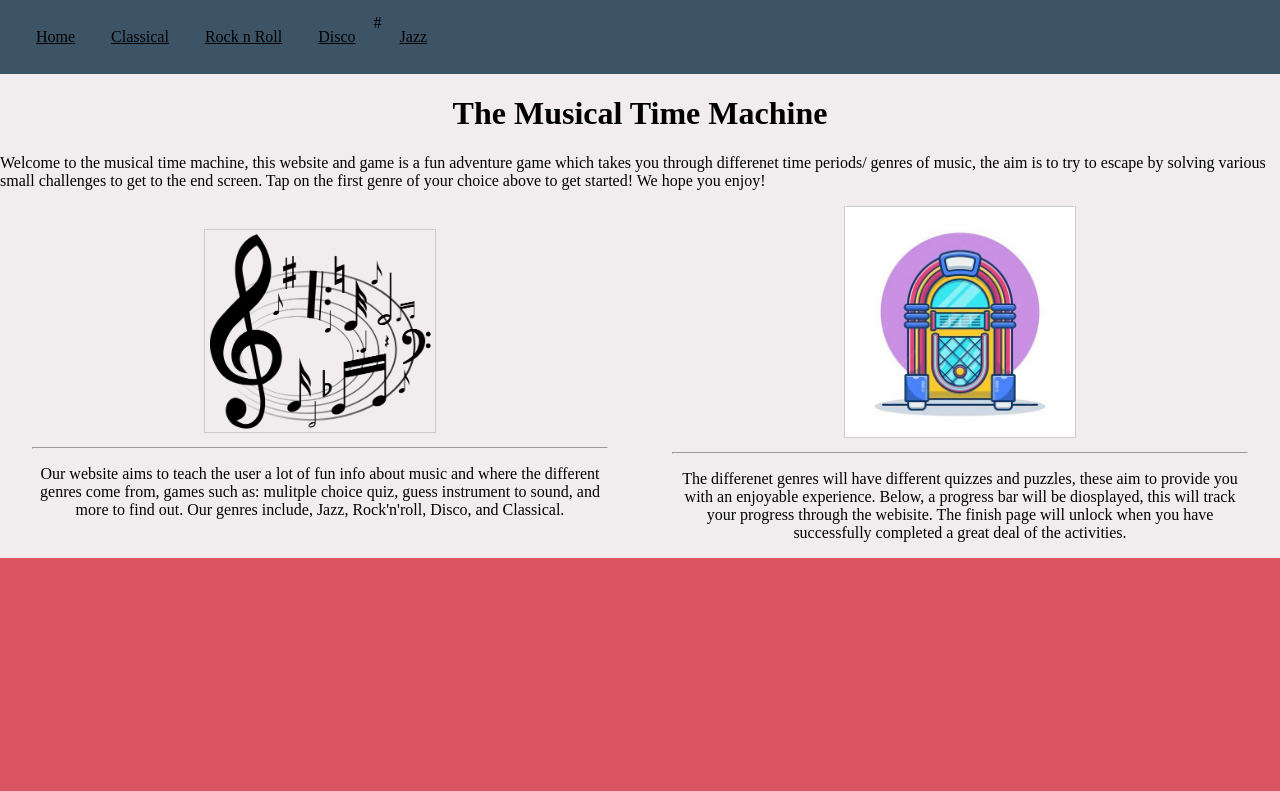
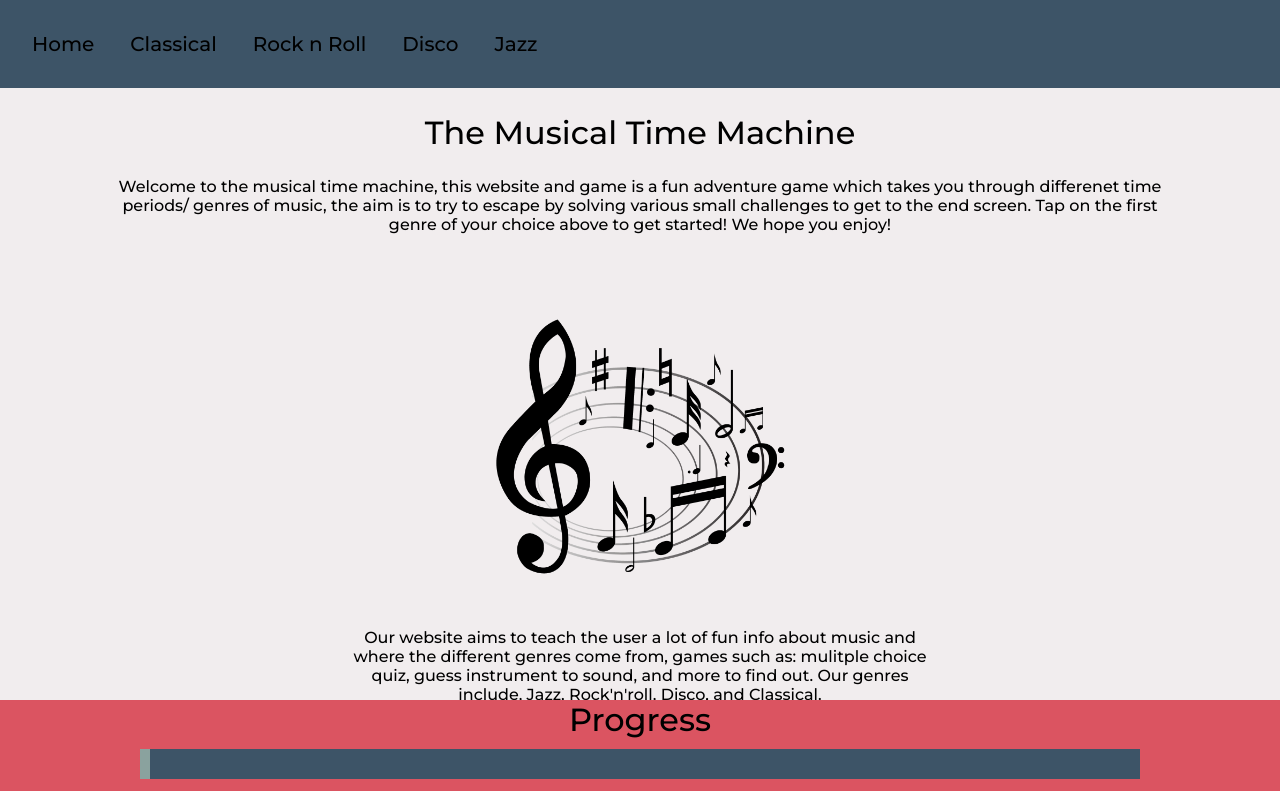
Before and after one commit to 40653888/WebTech_Group_18, a plain HTML site: page Main.html in a window 1280 px wide. Shown: the top 791 px of the page. Drawn offline with Linux system fonts and the light colour scheme; a web font is replaced by a local one.

Commit message:
Updated index layout and added small changes

```diff
--- a/Main.html
+++ b/Main.html
@@ -4,43 +4,48 @@
     <link rel="Stylesheet" href="Music_stylesheet.css">
     <meta charset="UTF-8">
     <meta name="viewport" content="width=device-width, initial-scale=1.0">
+
+    <link rel="preconnect" href="https://fonts.googleapis.com">
+    <link rel="preconnect" href="https://fonts.gstatic.com" crossorigin>
+    <link href="https://fonts.googleapis.com/css2?family=Inconsolata:wght@200..900&family=Instrument+Sans:ital,wght@0,400..700;1,400..700&family=Montserrat:ital,wght@0,100..900;1,100..900&family=Special+Gothic+Expanded+One&display=swap" rel="stylesheet">
+
     <title> The Musical Time Machine </title>
 </head>
 
 <body>
-    <div id="navigation_bar"><ul>
-        <li><a href='Main.html'>Home</a></li>
-        <li><a href='Classical.html'>Classical</a></li>
-        <li><a href='Rock_n_roll.html'>Rock n Roll</a></li>
-        <li><a href='Disco.html'>Disco</a></li>#
-        <li><a href='Jazz_Period.html'>Jazz</a></li>
-    </ul>
+    <div id="navigation_bar">
+        <ul>
+            <li><a href='Main.html'>Home</a></li>
+            <li><a href='Classical.html'>Classical</a></li>
+            <li><a href='Rock_n_roll.html'>Rock n Roll</a></li>
+            <li><a href='Disco.html'>Disco</a></li>
+            <li><a href='Jazz_Period.html'>Jazz</a></li>
+        </ul>
     </div>
 
-    <div id="Index_description">
-        <h1 style="text-align: center;"> The Musical Time Machine</h1>
-        <p>
-            Welcome to the musical time machine, this website and game is a fun adventure game which takes you through differenet time periods/ genres of music, the aim is to try to escape by solving various small challenges to get to the end screen. Tap on the first genre of your choice above to get started! We hope you enjoy!
-
-        </p>
+    <div id="index_description">
+        <h1>The Musical Time Machine</h1>
+        <p>Welcome to the musical time machine, this website and game is a fun adventure game which takes you through differenet time periods/ genres of music, the aim is to try to escape by solving various small challenges to get to the end screen. Tap on the first genre of your choice above to get started! We hope you enjoy!</p>
     </div>
 
-    <div id="section1">
-        <div class="section2">
-            <img src="./Images/Musical_notes.png" alt="Musical_notes_Image_1">
-            <hr>
+    <section id="overview">
+        <div class="overview-item">
+            <img class="test1" src="./Images/Musical_notes.png" alt="Musical_notes_Image_1" width="250px">
             <p>Our website aims to teach the user a lot of fun info about music and where the different genres come from, games such as: mulitple choice quiz, guess instrument to sound, and more to find out. Our genres include, Jazz, Rock'n'roll, Disco, and Classical. </p>
         </div>
-        <div class="section2">
-            <img src="./Images/Jukebox.jpg" alt="Musical_notes_Image_2">
-            <hr>
+
+        <div class="overview-item">
+            <img class="test2" src="./Images/happy-music.svg" alt="Musical_notes_Image_2" width="250px">
             <p>The differenet genres will have different quizzes and puzzles, these aim to provide you with an enjoyable experience. Below, a progress bar will be diosplayed, this will track your progress through the webisite. The finish page will unlock when you have successfully completed a great deal of the activities. </p>
         </div>
-    </div>
+    </section>
 
-    <div id="Under_section">   <!-- This Section will contain the Progress Bar and any additional info to be added. -->
+    <div id="footer">   <!-- This Section will contain the Progress Bar and any additional info to be added. -->
+       <h1>Progress</h1>
 
-
+       <div id="userProgress">
+            <div id="progressBar"></div>
+        </div>
     </div>
 </body>
 </html>
--- a/Music_stylesheet.css
+++ b/Music_stylesheet.css
@@ -1,70 +1,107 @@
 /*Stylesheet.css*/
+* {
+    margin: 0;
+    padding: 0;
+    overflow-x: hidden;
 
+    font-family: "Montserrat", sans-serif;
+    font-optical-sizing: auto;
+    font-weight: 500;
+    font-style: normal;
+}
+
+body {
+    background-color: #F1EDEE;
+}
 
 /* Section containing styling of Nav bar, created by Matthew 40653888*/
-html, body {
-    margin: 0;
-}
 
 #navigation_bar ul {
+    font-size: 20px;
     list-style-type: none;
     margin: 0;
     padding: 0;
     display: flex;
 }
 
-li a:hover {
-    background-color: #F1EDEE;
+#navigation_bar li :hover {
+    background-color: #f1edee9e;
+    border-radius: 10px;
     color: black;
 }
 
-#navigation_bar, li a {
-    display: flex;
+#navigation_bar ul {
+    width: 100vw;
     justify-content: flex-start;
     align-items: center;
     background-color: #3D5467;
-    padding: 14px 18px ;
+    padding: 14px;
+}
+
+#navigation_bar a {
+    display: flex;
+    text-decoration: none;
+    padding: 18px ;
     color: black;
 }
 
+
 /*End of Section */
+#index_description {
+    text-align: center;
+    padding: 0 100px;
+}
 
-body {
-    background-color: #F1EDEE;
+#index_description h1 {
+    padding: 25px;
 }
 
 /*Section containing styling for main Page*/
 
-#section1 {
+#overview {
+    padding: 80px 225px;
     display: flex;
     justify-content: space-around;
-    align-items: center;
+    align-items: flex-start;
+    gap: 40px;
+    flex-wrap: wrap;
 }
 
-.section2 {
-    max-width: 45%;
+.overview-item {
+    display: flex;
+    flex-direction: column;
+    align-items: center;
     text-align: center;
-    flex:1;
 }
 
-.section2 img{
-    width: 40%;
+.overview-item img {
+    width: 100%;
     height: auto;
-    max-height: 250px ;
-    border: 1px solid #ccc;
+    max-width: 300px;
 }
 
-hr {
-    margin: 10px 0;
+#overview p {
+    padding: 50px;
+    max-width: 600px;
 }
 
-#Under_section {
-    background-color: #DB5461 ;
-    width: 100%;
-    color: black;
-    padding: 120px 0;
+#footer {
+    position: fixed;
+    bottom: 0;
+    width: 100vw;
     text-align: center;
-
+    background-color: #DB5461;
+    height: 100px;
 }
 
-/*End of Section*/
+#userProgress {
+    width: 1000px;
+    margin: 10px auto;
+    background-color: #3D5467;
+}
+
+#progressBar {
+    width: 1%;
+    height: 30px;
+    background-color: #8AA29E;
+}
```
Also changed, not shown: classical.html (added, +32 -0 lines), Images/happy-music.svg (added).
